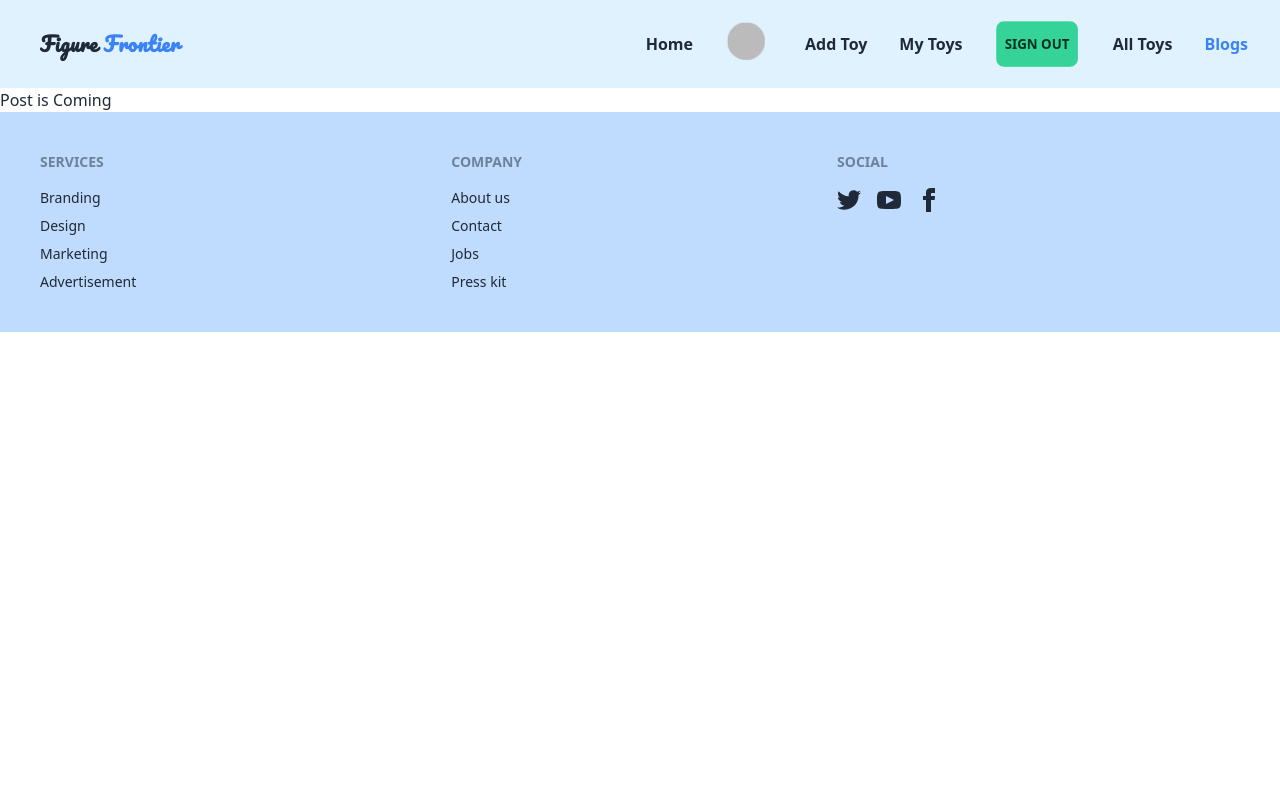
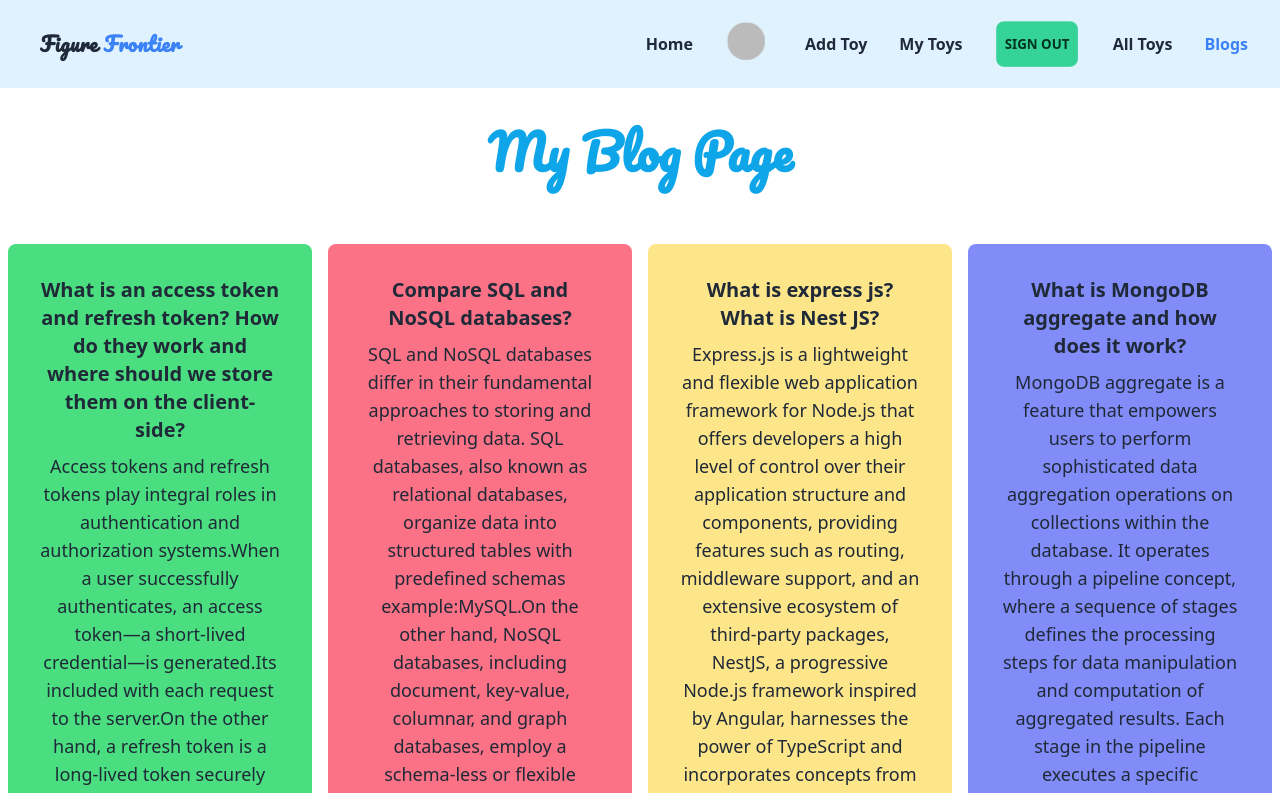
Before and after one commit to istiaq-tanim/Figure-MarketPlace-Client, a React (Vite) app: page /blogs in a window 1280 px wide. Shown: the top 793 px of the page. Built offline with nearby package versions, Linux system fonts and the light colour scheme; no server answers; sample sign-in values are in the browser's storage.

Commit message:
error page modified

```diff
--- a/src/Pages/Blogs/Blogs.jsx
+++ b/src/Pages/Blogs/Blogs.jsx
@@ -1,11 +1,44 @@
+const Blogs = () => {
+    return (
+        <div >
+            <h3 className='font-display text-center my-10 text-5xl font-bold text-sky-500'>My Blog Page</h3>
+            <div className='md:flex'>
+                <div className="my-5 card w-full lg:w-1/3 bg-base-100 p-2">
+                    <div className="card-body items-center text-center bg-green-400 rounded-lg">
+                        <h2 className="card-title text-xl">What is an access token and refresh token? How do they work and where should we store them on the client-side?</h2>
+                        <p className='text-lg'>Access tokens and refresh tokens play integral roles in authentication and authorization systems.When a user successfully authenticates, an access token—a short-lived credential—is generated.Its included with each request to the server.On the other hand, a refresh token is a long-lived token securely stored on the client-side, used to obtain a new access token when the current one expires.
+                        </p>
+                    </div>
+                </div>
+                <div className="my-5 card w-full lg:w-1/3 bg-base-100 p-2">
+                    <div className="card-body items-center text-center bg-rose-400 rounded-lg">
+                        <h2 className="card-title text-xl">Compare SQL and NoSQL databases?</h2>
+                        <p className='text-lg'>SQL and NoSQL databases differ in their fundamental approaches to storing and retrieving data. SQL databases, also known as relational databases, organize data into structured tables with predefined schemas example:MySQL.On the other hand, NoSQL databases, including document, key-value, columnar, and graph databases, employ a schema-less or flexible schema model example: MongoDB</p>
+                    </div>
+                </div>
+                <div className="my-5 card w-full lg:w-1/3 bg-base-100 p-2">
+                    <div className="card-body items-center text-center bg-amber-200 rounded-lg">
+                        <h2 className="card-title text-xl">What is express js? What is Nest JS?
+                        </h2>
+                        <p className='text-lg'>Express.js is a lightweight and flexible web application framework for Node.js that offers developers a high level of control over their application structure and components, providing features such as routing, middleware support, and an extensive ecosystem of third-party packages, NestJS, a progressive Node.js framework inspired by Angular, harnesses the power of TypeScript and incorporates concepts from Angular, like decorators, dependency injection, and modules, to provide a scalable and maintainable solution for building server-side applications</p>
+                    </div>
+                </div>
+
+                <div className="my-5 card w-full lg:w-1/3 bg-base-100 p-2">
+                    <div className="card-body items-center text-center bg-indigo-400 rounded-lg">
+                        <h2 className="card-title text-xl">What is MongoDB aggregate and how does it work?</h2>
+                        <p className='text-lg'>MongoDB aggregate is a feature that empowers users to perform sophisticated data aggregation operations on collections within the database. It operates through a pipeline concept, where a sequence of stages defines the processing steps for data manipulation and computation of aggregated results. Each stage in the pipeline executes a specific operation, such as filtering, grouping, projecting, or sorting, on the input data and passes the transformed data to the subsequent stage.
+                        </p>
+
+                    </div>
+                </div>
+            </div>
+
+        </div>
+
+    );
+
+};
 
 
-const Blogs = () => {
-    return (
-        <div>
-            <h3>Post is Coming</h3>
-        </div>
-    );
-};
-
 export default Blogs;
```
